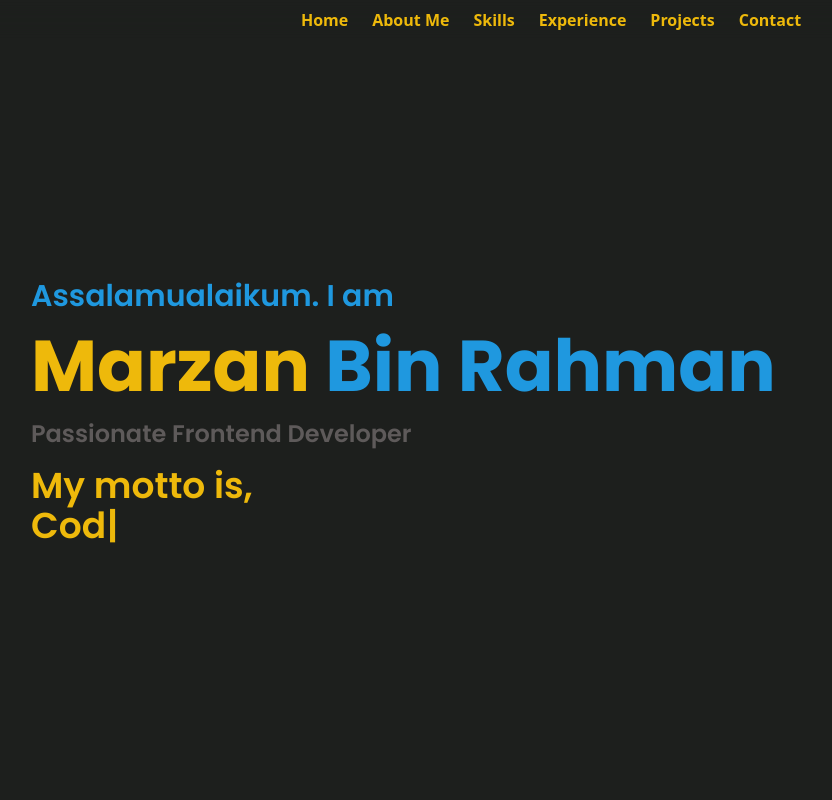
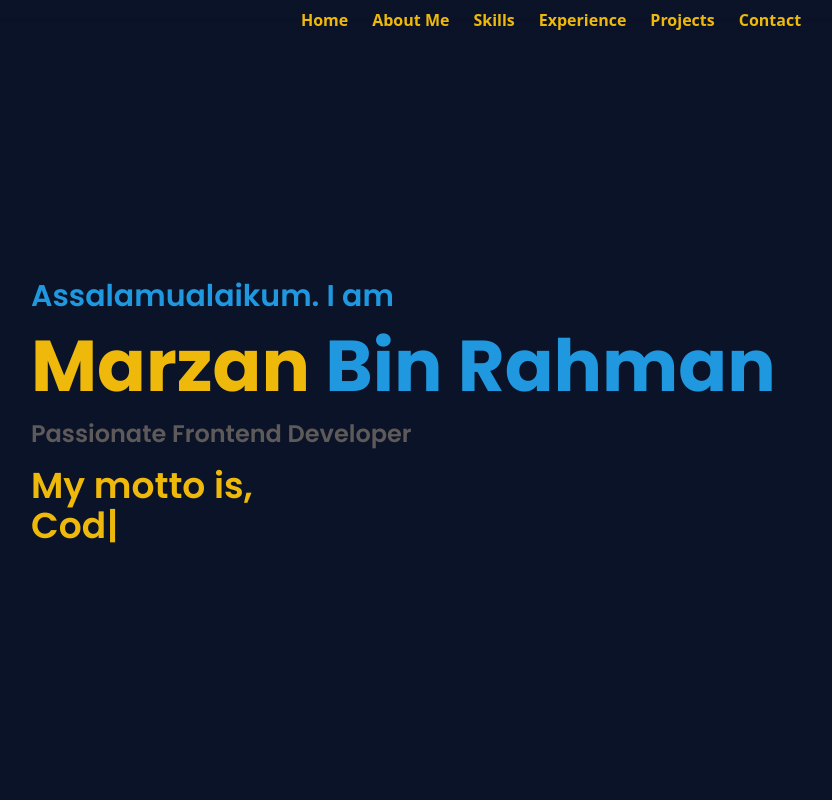
Before and after one commit to Marzan-Bin-Rahman/portfolio, a React (Vite) app: page / in a window 1280 px wide. Shown: the top 800 px of the page, without its empty margins (89-921 px from the left). Built offline with nearby package versions, Linux system fonts and the light colour scheme.

Commit message:
dynamic changes of theme added

```diff
--- a/src/Components/Home/Home.jsx
+++ b/src/Components/Home/Home.jsx
@@ -1,4 +1,4 @@
-import React from 'react'
+import React, { useState, useEffect } from "react";
 import Navbar from '../Common/Navbar/Navbar'
 import About from './AboutMe/About'
 import Experience from './Experience/Experience'
@@ -8,8 +8,16 @@ import Projects from './Projects/Projects'
 import Contacts from './Contacts/Contacts'
 
 const Home = () => {
+  const [isDaytime, setIsDaytime] = useState(false);
+
+  useEffect(() => {
+    const now = new Date();
+    const hour = now.getHours();
+    setIsDaytime(hour >= 8 && hour < 17);
+  }, []);
+
   return (
-    <div className={`bg-[#1d1f1d]`}>
+    <div className={` ${isDaytime ? "bg-[#cbdddd]" : "bg-[#0b1328] " } overflow-y-hidden`}>
      <Navbar />
      <HeroSection />
      <About />
```
